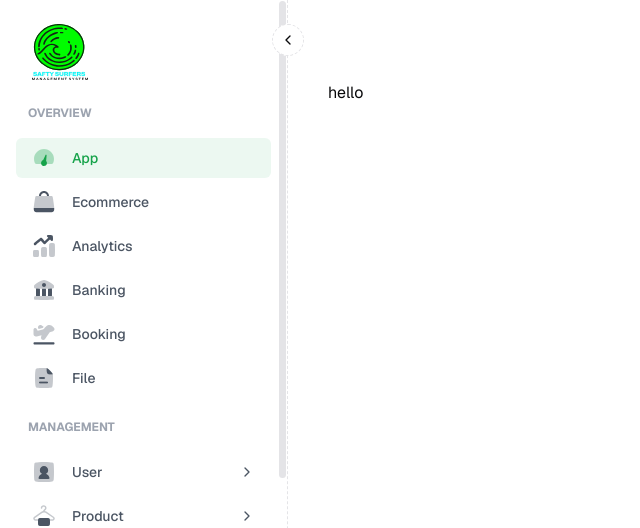
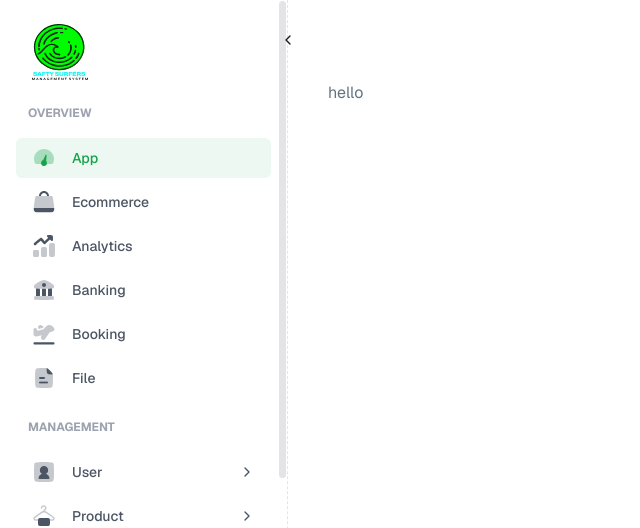
Before and after one commit to kennethryandy/shadcn-dashboard-template, a Next.js app: page /dashboard in a window 1280 px wide. Shown: the top 528 px of the page, without its empty margins (0-640 px from the left). Built offline with nearby package versions, Linux system fonts and the light colour scheme.

Commit message:
👽update theme and components

```diff
--- a/src/app/globals.css
+++ b/src/app/globals.css
@@ -5,21 +5,36 @@
 @layer base {
   :root {
     --background: 0 0% 100%;
-    --foreground: 240 10% 3.9%;
+    --foreground: 208 13.16% 44.71%;
+    /* --foreground: 240 10% 3.9%; */
     --card: 0 0% 100%;
     --card-foreground: 240 10% 3.9%;
     --popover: 0 0% 100%;
     --popover-foreground: 240 10% 3.9%;
     --primary: 142.1 76.2% 36.3%;
+    --primary-dark: 142 77% 25%;
     --primary-foreground: 355.7 100% 97.3%;
-    --secondary: 240 4.8% 95.9%;
-    --secondary-foreground: 240 5.9% 10%;
+    --secondary: 267 100% 60%;
+    --secondary-dark: 261 76% 41%;
+    --secondary-foreground: 277 100% 92%;
+    --info: 189 100% 43%;
+    --info-dark: 198 100% 31%;
+    --info-foreground: 171 93% 89%;
+    --success: 142 71% 45%;
+    --success-dark: 154 78% 31%;
+    --success-foreground: 119 88% 91%;
+    --warning: 40 100% 50%;
+    --warning-dark: 36 100% 36%;
+    --warning-foreground: 48 100% 90%;
+    --error: 11 100% 59%;
+    --error-dark: 2 77% 41%;
+    --error-foreground: 29 100% 92%;
     --muted: 240 4.8% 95.9%;
     --muted-foreground: 240 3.8% 46.1%;
+    --destructive: 0 84.2% 60.2%;
+    --destructive-foreground: 0 0% 98%;
     --accent: 240 4.8% 95.9%;
     --accent-foreground: 240 5.9% 10%;
-    --destructive: 0 84.2% 60.2%;
-    --destructive-foreground: 0 0% 98%;
     --border: 240 5.9% 90%;
     --input: 240 5.9% 90%;
     --ring: 142.1 76.2% 36.3%;
@@ -27,22 +42,35 @@
   }
 
   .dark {
-    --background: 20 14.3% 4.1%;
-    --foreground: 0 0% 95%;
+    --background: 214 24% 11%;
+    --foreground: 210 13.4% 61.96%;
     --card: 24 9.8% 10%;
     --card-foreground: 0 0% 95%;
     --popover: 0 0% 9%;
     --popover-foreground: 0 0% 95%;
     --primary: 142.1 70.6% 45.3%;
+    --primary-dark: 142 77% 25%;
     --primary-foreground: 144.9 80.4% 10%;
-    --secondary: 240 3.7% 15.9%;
+    --secondary: 267 100% 60%;
+    --secondary-dark: 261 76% 41%;
     --secondary-foreground: 0 0% 98%;
+    --info: 189 100% 43%;
+    --info-dark: 198 100% 31%;
+    --info-foreground: 171 93% 89%;
+    --success: 142 71% 45%;
+    --success-dark: 154 78% 31%;
+    --success-foreground: 119 88% 91%;
+    --warning: 40 100% 50%;
+    --warning-dark: 36 100% 36%;
+    --warning-foreground: 48 100% 90%;
+    --error: 11 100% 59%;
+    --error-dark: 2 77% 41%;
     --muted: 0 0% 15%;
     --muted-foreground: 240 5% 64.9%;
-    --accent: 12 6.5% 15.1%;
-    --accent-foreground: 0 0% 98%;
     --destructive: 0 62.8% 30.6%;
     --destructive-foreground: 0 85.7% 97.3%;
+    --accent: 210 13.4% 61.96%;
+    --accent-foreground: 0 0% 98%;
     --border: 240 3.7% 15.9%;
     --input: 240 3.7% 15.9%;
     --ring: 142.4 71.8% 29.2%;
@@ -55,6 +83,12 @@
   }
   body {
     @apply bg-background text-foreground antialiased leading-relaxed;
+  }
+
+  p,strong {
+    @apply leading-normal text-sm mb-0;
+    font-family: Public Sans, sans-serif;
+    color: hsl(var(--foreground));
   }
 
   @media (pointer: fine) {
@@ -74,14 +108,14 @@
       background: content-box currentColor;
       border: 2px solid transparent;
       border-radius: 8px;
-      color: hsl(var(--muted-foreground));
+      color: hsl(var(--muted-foreground) / 0.8);
       min-height: 48px;
       min-width: 48px;
     }
 
     @supports not (selector(::-webkit-scrollbar)) {
       * {
-        scrollbar-color: hsl(var(--muted-foreground)) transparent;
+        scrollbar-color: hsl(var(--muted-foreground) / 0.8) transparent;
         scrollbar-gutter: auto;
         scrollbar-width: thin;
         border-radius: 8px;
--- /dev/null
+++ b/src/components/avatar/index.tsx
@@ -0,0 +1,3 @@
+// ----------------------------------------------------------------------
+
+export { default } from "./avatar";
--- a/src/components/empty-content/empty-content.tsx
+++ b/src/components/empty-content/empty-content.tsx
@@ -20,7 +20,7 @@ function EmptyContent({ title = "No Data", imgUrl, action, description, classNam
 	return (
 		<div
 			className={cn(
-				"flex flex-grow items-center flex-col justify-center px-6 h-96 rounded-xl bg-gray-600/5 border-dashed border-gray-600/80",
+				"flex flex-grow items-center flex-col justify-center px-6 h-96 rounded-xl bg-foreground/5 border-dashed border-gray-600/80",
 				className,
 			)}>
 			<Image
--- a/src/components/icon-button/icon-button.tsx
+++ b/src/components/icon-button/icon-button.tsx
@@ -10,7 +10,7 @@ const iconButtonVariants = cva(
 	{
 		variants: {
 			variant: {
-				default: "text-gray-600 hover:bg-gray-600/10",
+				default: "text-foreground hover:bg-foreground/10",
 				primary: "text-primary hover:bg-primary/10",
 				secondary: "bg-secondary text-secondary-foreground hover:bg-secondary/80",
 				destructive: "bg-destructive text-destructive-foreground hover:bg-destructive/90",
--- a/src/components/ui/button.tsx
+++ b/src/components/ui/button.tsx
@@ -5,16 +5,25 @@ import { cva, type VariantProps } from "class-variance-authority";
 import { cn } from "@/lib/utils";
 
 const buttonVariants = cva(
-	"inline-flex items-center justify-center whitespace-nowrap rounded-md text-sm font-medium ring-offset-background transition-colors focus-visible:outline-none disabled:pointer-events-none disabled:opacity-50",
+	"inline-flex items-center justify-center capitalize whitespace-nowrap rounded-md text-sm font-medium ring-offset-background transition-colors focus-visible:outline-none disabled:pointer-events-none disabled:opacity-50",
 	{
 		variants: {
 			variant: {
-				default: "bg-primary text-primary-foreground hover:bg-primary/90",
 				destructive: "bg-destructive text-destructive-foreground hover:bg-destructive/90",
-				outline: "border border-input bg-background hover:bg-accent hover:text-accent-foreground",
 				secondary: "bg-secondary text-secondary-foreground hover:bg-secondary/80",
-				ghost: "hover:bg-accent hover:text-accent-foreground",
-				link: "text-primary underline-offset-4 hover:underline",
+				link: "underline-offset-4 hover:underline",
+				ghost: "",
+				contained: "",
+				outlined: "",
+			},
+			color: {
+				default: "text-accent-foreground",
+				primary: "",
+				secondary: "",
+				info: "",
+				success: "",
+				warning: "",
+				error: "",
 			},
 			size: {
 				default: "h-10 px-4 py-2",
@@ -23,24 +32,178 @@ const buttonVariants = cva(
 				icon: "h-10 w-10",
 			},
 		},
+		compoundVariants: [
+			// Default color
+			{
+				variant: "contained",
+				color: "default",
+				className: "text-accent-foreground bg-accent hover:bg-[#cececf]",
+			},
+			{
+				variant: "outlined",
+				color: "default",
+				className:
+					"text-accent-foreground border-accent border hover:bg-[#cececf] hover:shadow-[currentcolor_0px_0px_0px_0.5px]",
+			},
+			{
+				variant: "ghost",
+				color: "default",
+				className: "dark:hover:bg-accent/10 hover:bg-accent hover:text-accent-foreground",
+			},
+			{
+				variant: "link",
+				color: "default",
+				className: "text-default",
+			},
+			// Primary color
+			{
+				variant: "contained",
+				color: "primary",
+				className: "text-white dark:text-accent-foreground bg-primary hover:bg-primary-dark",
+			},
+			{
+				variant: "outlined",
+				color: "primary",
+				className: "text-primary border-primary border hover:bg-primary/10 hover:shadow-[currentcolor_0px_0px_0px_0.5px]",
+			},
+			{
+				variant: "ghost",
+				color: "primary",
+				className: "text-primary hover:bg-primary/10",
+			},
+			{
+				variant: "link",
+				color: "primary",
+				className: "text-primary",
+			},
+			// Secondary color
+			{
+				variant: "contained",
+				color: "secondary",
+				className: "text-white dark:text-accent-foreground bg-secondary hover:bg-secondary-dark",
+			},
+			{
+				variant: "outlined",
+				color: "secondary",
+				className:
+					"text-secondary border-secondary border hover:bg-secondary/10 hover:shadow-[currentcolor_0px_0px_0px_0.5px]",
+			},
+			{
+				variant: "ghost",
+				color: "secondary",
+				className: "text-secondary hover:bg-secondary/10",
+			},
+			{
+				variant: "link",
+				color: "secondary",
+				className: "text-secondary",
+			},
+			// Info color
+			{
+				variant: "contained",
+				color: "info",
+				className: "text-white dark:text-accent-foreground bg-info hover:bg-info-dark",
+			},
+			{
+				variant: "outlined",
+				color: "info",
+				className: "text-info border-info border hover:bg-info/10 hover:shadow-[currentcolor_0px_0px_0px_0.5px]",
+			},
+			{
+				variant: "ghost",
+				color: "info",
+				className: "text-info hover:bg-info/10",
+			},
+			{
+				variant: "link",
+				color: "info",
+				className: "text-info",
+			},
+			// Success color
+			{
+				variant: "contained",
+				color: "success",
+				className: "text-white dark:text-accent-foreground bg-success hover:bg-success-dark",
+			},
+			{
+				variant: "outlined",
+				color: "success",
+				className: "text-success border-success border hover:bg-success/10 hover:shadow-[currentcolor_0px_0px_0px_0.5px]",
+			},
+			{
+				variant: "ghost",
+				color: "success",
+				className: "text-success hover:bg-success/10",
+			},
+			{
+				variant: "link",
+				color: "success",
+				className: "text-success",
+			},
+			// Warning color
+			{
+				variant: "contained",
+				color: "warning",
+				className: "text-white dark:text-accent-foreground bg-warning hover:bg-warning-dark",
+			},
+			{
+				variant: "outlined",
+				color: "warning",
+				className: "text-warning border-warning border hover:bg-warning/10 hover:shadow-[currentcolor_0px_0px_0px_0.5px]",
+			},
+			{
+				variant: "ghost",
+				color: "warning",
+				className: "text-warning hover:bg-warning/10",
+			},
+			{
+				variant: "link",
+				color: "warning",
+				className: "text-warning",
+			},
+			// Error color
+			{
+				variant: "contained",
+				color: "error",
+				className: "text-white dark:text-accent-foreground bg-error hover:bg-error-dark",
+			},
+			{
+				variant: "outlined",
+				color: "error",
+				className: "text-error border-error border hover:bg-error/10 hover:shadow-[currentcolor_0px_0px_0px_0.5px]",
+			},
+			{
+				variant: "ghost",
+				color: "error",
+				className: "text-error hover:bg-error/10",
+			},
+			{
+				variant: "link",
+				color: "error",
+				className: "text-error",
+			},
+		],
 		defaultVariants: {
-			variant: "default",
+			variant: "contained",
 			size: "default",
+			color: "default",
 		},
 	},
 );
 
-export interface ButtonProps extends React.ButtonHTMLAttributes<HTMLButtonElement>, VariantProps<typeof buttonVariants> {
+export interface ButtonProps
+	extends Omit<React.ButtonHTMLAttributes<HTMLButtonElement>, "color">,
+		VariantProps<typeof buttonVariants> {
 	asChild?: boolean;
 	offset?: boolean;
 }
 
 const Button = React.forwardRef<HTMLButtonElement, ButtonProps>(
-	({ className, variant, size, asChild = false, offset, ...props }, ref) => {
+	({ className, variant, color, size, asChild = false, offset, ...props }, ref) => {
 		const Comp = asChild ? Slot : "button";
 		return (
 			<Comp
-				className={cn(buttonVariants({ variant, size, className }), {
+				className={cn(buttonVariants({ variant, size, color, className }), {
 					"focus-visible:ring-2 focus-visible:ring-ring focus-visible:ring-offset-2": offset,
 				})}
 				ref={ref}
--- a/src/components/ui/dialog.tsx
+++ b/src/components/ui/dialog.tsx
@@ -21,7 +21,7 @@ const DialogOverlay = React.forwardRef<
 	<DialogPrimitive.Overlay
 		ref={ref}
 		className={cn(
-			"fixed inset-0 z-50 bg-gray-800/80  data-[state=open]:animate-in data-[state=closed]:animate-out data-[state=closed]:fade-out-0 data-[state=open]:fade-in-0",
+			"fixed inset-0 z-50 bg-foreground/80  data-[state=open]:animate-in data-[state=closed]:animate-out data-[state=closed]:fade-out-0 data-[state=open]:fade-in-0",
 			className,
 		)}
 		{...props}
--- a/tailwind.config.ts
+++ b/tailwind.config.ts
@@ -46,10 +46,32 @@ const config = {
 				primary: {
 					DEFAULT: "hsl(var(--primary))",
 					foreground: "hsl(var(--primary-foreground))",
+					dark: "hsl(var(--primary-dark))",
 				},
 				secondary: {
 					DEFAULT: "hsl(var(--secondary))",
 					foreground: "hsl(var(--secondary-foreground))",
+					dark: "hsl(var(--secondary-dark))",
+				},
+				info: {
+					DEFAULT: "hsl(var(--info))",
+					foreground: "hsl(var(--info-foreground))",
+					dark: "hsl(var(--info-dark))",
+				},
+				success: {
+					DEFAULT: "hsl(var(--success))",
+					foreground: "hsl(var(--success-foreground))",
+					dark: "hsl(var(--success-dark))",
+				},
+				warning: {
+					DEFAULT: "hsl(var(--warning))",
+					foreground: "hsl(var(--warning-foreground))",
+					dark: "hsl(var(--warning-dark))",
+				},
+				error: {
+					DEFAULT: "hsl(var(--error))",
+					foreground: "hsl(var(--error-foreground))",
+					dark: "hsl(var(--error-dark))",
 				},
 				destructive: {
 					DEFAULT: "hsl(var(--destructive))",
```
Also changed, not shown: src/components/avatar/avatar.tsx (added, +28 -0 lines), src/components/custom-breadcrumbs/custom-breadcrumbs.tsx (+4 -6 lines), src/components/ui/dropdown-menu.tsx (+47 -69 lines), src/components/ui/menubar.tsx (+74 -95 lines).
